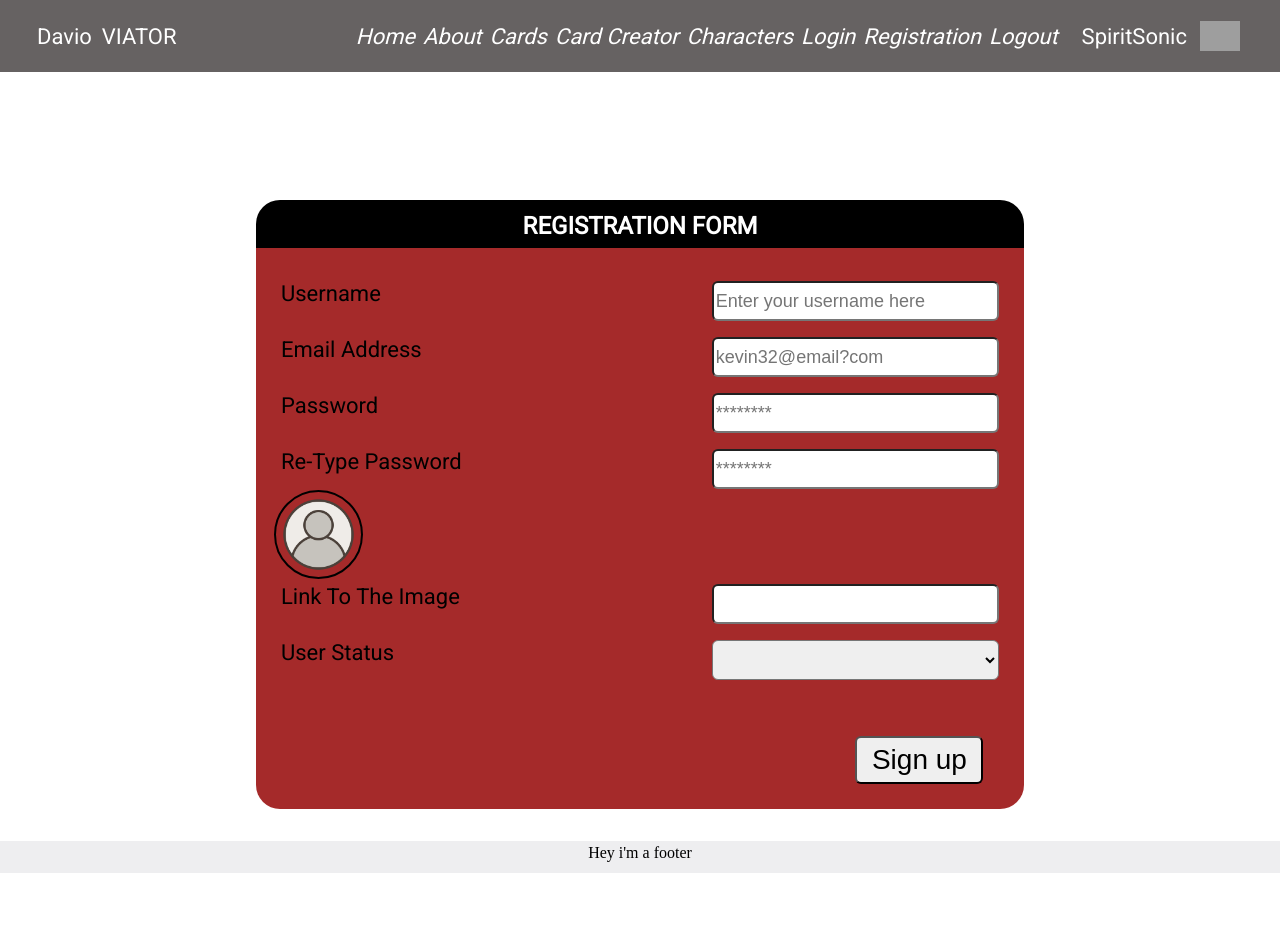
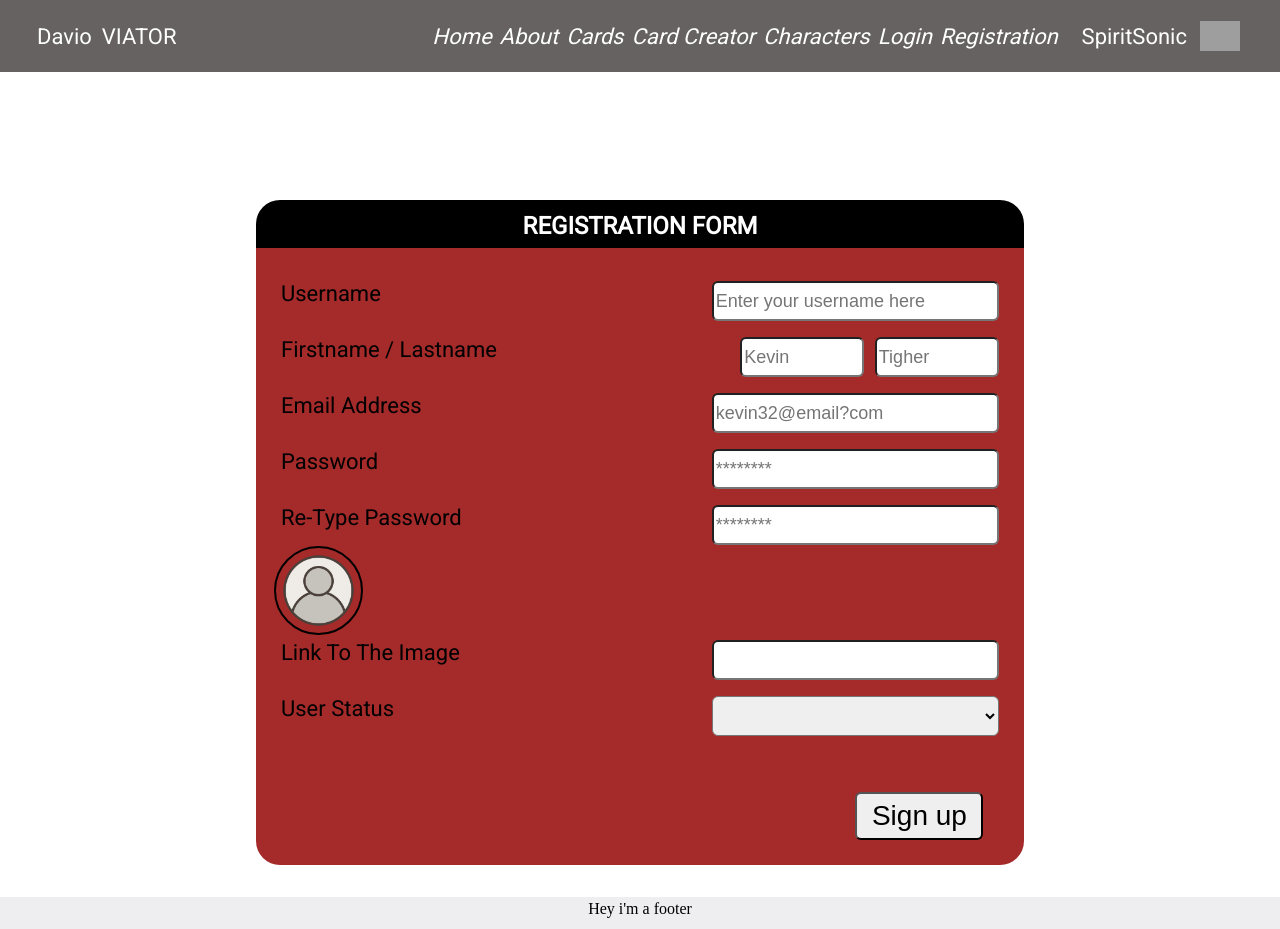
Before and after one commit to davio-viator/Dnd_Website_Vue, a Vue app: page /registration in a window 1280 px wide. Before the commit the page ends 873 px from the top, so only its background shows below. Built offline with nearby package versions, Linux system fonts and the light colour scheme; grey boxes are pictures that could not be loaded.

Commit message:
mise en place du store user et implementation dans les pages + changement des redirection de windows location en router.push

```diff
--- a/src/App.vue
+++ b/src/App.vue
@@ -23,14 +23,11 @@
         userStore:useUser(),
         loggedIn:false,
         links:[
-          {name:'Home',url:'/home'},
-          {name:'About',url:'/about'},
-          {name:'Cards',url:'/'},
-          {name:'card creator',url:'/create-card'},
-          {name:'Characters',url:'/characters'},
-          {name:'Login',url:'/login'},
-          {name:'Registration',url:'/registration'},
-          {name:'Logout',url:'/logout'},
+          {name:'Home',url:'/home',routeName:'home'},
+          {name:'About',url:'/about',routeName:'about'},
+          {name:'Cards',url:'/',routeName:'cards'},
+          {name:'card creator',url:'/create-card',routeName:'card creator'},
+          {name:'Characters',url:'/characters',routeName:'characters list'},
         ],
         content:{
           ecology:"",
@@ -63,6 +60,20 @@
         let title = useDisplayNote().title
         this.cardTitle = title;
         return this.cardTitle
+      },
+      linksArray(){
+        if(this.userStore.loggedIn){
+          this.links.push(
+            {name:'Logout',url:'/logout',routeName:'none'}
+          )
+        }
+        else {
+          this.links.push(
+            {name:'Login',url:'/login',routeName:'login-view'},
+            {name:'Registration',url:'/registration',routeName:'registration-view'},
+          )
+        }
+        return this.links
       }
     }
   }
@@ -76,7 +87,7 @@
         lastname="viator"
         username="SpiritSonic"
         iconSrc="https://cdn.discordapp.com/attachments/321941760911736833/1027320724806975589/Jack-O27_Childish_Jump.webp"
-        :urls=links>
+        :urls=linksArray>
       </TheHeaderVue>
       <RouterView/>
       <div ref="note" :class="{'note-container note-open-note':noteIsOpen,'note-container note-close-note':!noteIsOpen}">
--- a/src/components/TheHeader.vue
+++ b/src/components/TheHeader.vue
@@ -1,4 +1,9 @@
-<script lang="ts">
+<script setup lang="ts">
+  import { useUser } from '@/stores/UserStore';
+  import { storeToRefs } from 'pinia'
+</script>
+
+<script type="module" lang="ts">
 
   export default {
 
@@ -12,12 +17,14 @@
 
     data(){
       return{
-
+        userStore:useUser()
       }
     },
 
-    methods:{
-
+    methods: {
+      changeUrl(link:any){
+        this.$router.push({name:link.routeName})
+      }
     },
 
     computed:{
@@ -29,19 +36,18 @@
 
 
   }
-
 </script>
 
 <template>
   <div class="container">
     <div class="user-info left">
-      <span class="user-info-text firstname">{{firstname}} </span>
-      <span class="user-info-text lastname"> {{lastname}}</span>
+      <span class="user-info-text firstname">{{userStore.user?.firstname || firstname}} </span>
+      <span class="user-info-text lastname"> {{userStore.user?.lastname || lastname}}</span>
     </div>
     <div class="user-info right">
-      <a class="user-info-text links" :href=link?.url v-for="link in urls">{{link?.name}}</a>
-      <span class="user-info-text username">{{username}}</span>
-      <img class="user-icon" :src=iconSrc alt="user icon">
+      <button class="user-info-text links" @click="changeUrl(link)" :href=link?.url v-for="link in urls">{{link?.name}}</button>
+      <span class="user-info-text username">{{userStore.user?.username || username}}</span>
+      <img class="user-icon" :src=" userStore.user?.iconSrc || iconSrc" alt="user icon">
     </div>
   </div>
 </template>
@@ -84,6 +90,9 @@
     margin-left: 1rem;
   }
   .links{
+    all: unset;
+    cursor: pointer;
+    color: white;
     font-style: italic;
     text-decoration: none;
     text-transform: capitalize;
--- a/src/main.ts
+++ b/src/main.ts
@@ -7,8 +7,10 @@ import router from './router'
 import './assets/main.css'
 
 const app = createApp(App)
+const pinia = createPinia()
 
 app.use(createPinia())
 app.use(router)
+app.use(pinia)
 
 app.mount('#app')
--- a/src/router/index.ts
+++ b/src/router/index.ts
@@ -52,20 +52,22 @@ const router = createRouter({
 })
 
 router.beforeEach(async(to,from,next) => {
-  console.log("to: ",to.name)
-  const isLoggedIn = await useUser().isLoggedIn();
-  console.log(isLoggedIn)
-  // if(!isLoggedIn) return '/login'
-  if((!isLoggedIn && to.name !== 'login-view' && to.name !=='registration-view') ){
+  let isLoggedIn
+  try {
+    isLoggedIn = await useUser().isLoggedIn();
+
+  } catch (error) {
+    isLoggedIn = false
+  }
+  const isGointoLogin = to.name === 'login-view'
+  const isGointoRegistration = to.name ==='registration-view'
+  if((!isLoggedIn && !isGointoLogin && !isGointoRegistration) ){
     console.log('login')
     next( {name: 'login-view'} )
   }
   else {
-  console.log('next')
     next()
   }
-  // const isLoggedIn = await useUser().isLoggedIn();
-  // if(!isLoggedIn) return '/login'
 })
 
 export default router
--- a/src/stores/UserStore.ts
+++ b/src/stores/UserStore.ts
@@ -5,10 +5,24 @@ import axios from 'axios';
 
 const url: string = 'http://localhost:3080/api/v1'
 
+interface User {
+  loggedIn:boolean,
+  username:string,
+  iconSrc:string,
+  firstname?:string,
+  lastname?:string
+};
+
 export const useUser = defineStore('user', () => {
   const loggedIn = ref(false);
+  const user = ref({
+    loggedIn:false,
+    username:'',
+    iconSrc:''
+  } as User)
 
   verifyLogin()
+
   function verifyLogin(){
     const token:string = localStorage.getItem("jwt_token") as string;
     if(!!token) {
@@ -22,34 +36,11 @@ export const useUser = defineStore('user', () => {
 
   async function isLoggedIn(){
     const token:string = localStorage.getItem("jwt_token") as string;
-    // if(!!token) {
-    //   console.log(token)
-    //   axios.post(`${url}/user-token`,null,{
-    //     headers:{
-    //       'Authorization':' Bearer '+token
-    //     }
-    //   }).then(res => {
-    //     console.log(res)
-    //     console.log("does this work ?")
-    //     loggedIn.value = true
-    //   })
-    //   .catch(err => {
-    //     console.log(err)
-    //     loggedIn.value = false
-    //   })
-    // }else{
-    //   loggedIn.value = false
-    // }
     if(!!token){
       return axios.post(`${url}/user-token`,null,{
         headers:{
           'Authorization':' Bearer '+token
         }
-        }).then(res => {
-          console.log("res: ",res)
-        })
-        .catch(err =>{
-          console.log("err: ",err)
       })
     }else{
       console.log("first")
@@ -59,13 +50,17 @@ export const useUser = defineStore('user', () => {
     }
   }
 
+  function setUser(data:any){
+    user.value = data
+  }
+
   function setLogin(value:boolean){
     loggedIn.value = value
   }
 
 
   return {
-    loggedIn ,isLoggedIn,setLogin
+    loggedIn,user ,isLoggedIn,setLogin,setUser
   }
 
 })
--- a/src/views/LoginView.vue
+++ b/src/views/LoginView.vue
@@ -38,7 +38,8 @@
               console.log(res.data)
               localStorage.setItem('jwt_token',res.data.token);
               this.userStore.setLogin(true)
-              // window.location.href = '/'
+              this.userStore.setUser(res.data.user)
+              this.$router.push({name:'cards'})
             })
             .catch(err => {
               this.error = true
--- a/src/views/RegistrationView.vue
+++ b/src/views/RegistrationView.vue
@@ -24,6 +24,8 @@
         password:'',
         verif_password:'',
         status:'',
+        firstname:'',
+        lastname:'',
         errorMessage:"Couldn't create the user",
         error:false,
         userStore:useUser()
@@ -48,8 +50,9 @@
         const validity = event.target.form.checkValidity()
         if(validity){
           event.preventDefault();
-          console.log(this);
           let data:any = {
+            firstname:this.firstname,
+            lastname:this.lastname,
             username:this.username,
             email:this.email,
             password:this.password,
@@ -62,8 +65,8 @@
               console.log(res);
               this.userStore.setLogin(true)
               localStorage.setItem("jwt_token",res.data.token)
-              location.href = '/'
-
+              this.userStore.setUser(res.data.user)
+              this.$router.push({name:'cards'})
             })
             .catch(err => {
               console.log(err);
@@ -103,6 +106,17 @@
           username
           <input class="element-input" type="text" required v-model="username" placeholder="Enter your username here" name="username" >
         </label>
+
+        <label class="element" for="fullname">
+          <div style="display: grid; grid-template-columns: auto auto;">
+            firstname / lastname
+            <div style="margin-left: 15.2rem;display: flex; flex-direction: row;justify-content: space-between;">
+              <input style="margin-left: 0;width: 48%;" class="element-input" type="text" v-model="firstname" placeholder="Kevin" name="fullname" >
+              <input style="margin-left: 0;width: 48%;" class="element-input" type="text" v-model="lastname" placeholder="Tigher" name="fullname" >
+            </div>
+          </div>
+        </label>
+
         <label class="element" for="email">
           email address
           <input class="element-input" type="email" required v-model="email" placeholder="kevin32@email?com" name="email" >
```
Lines whose indentation alone changed are shown as unchanged.
